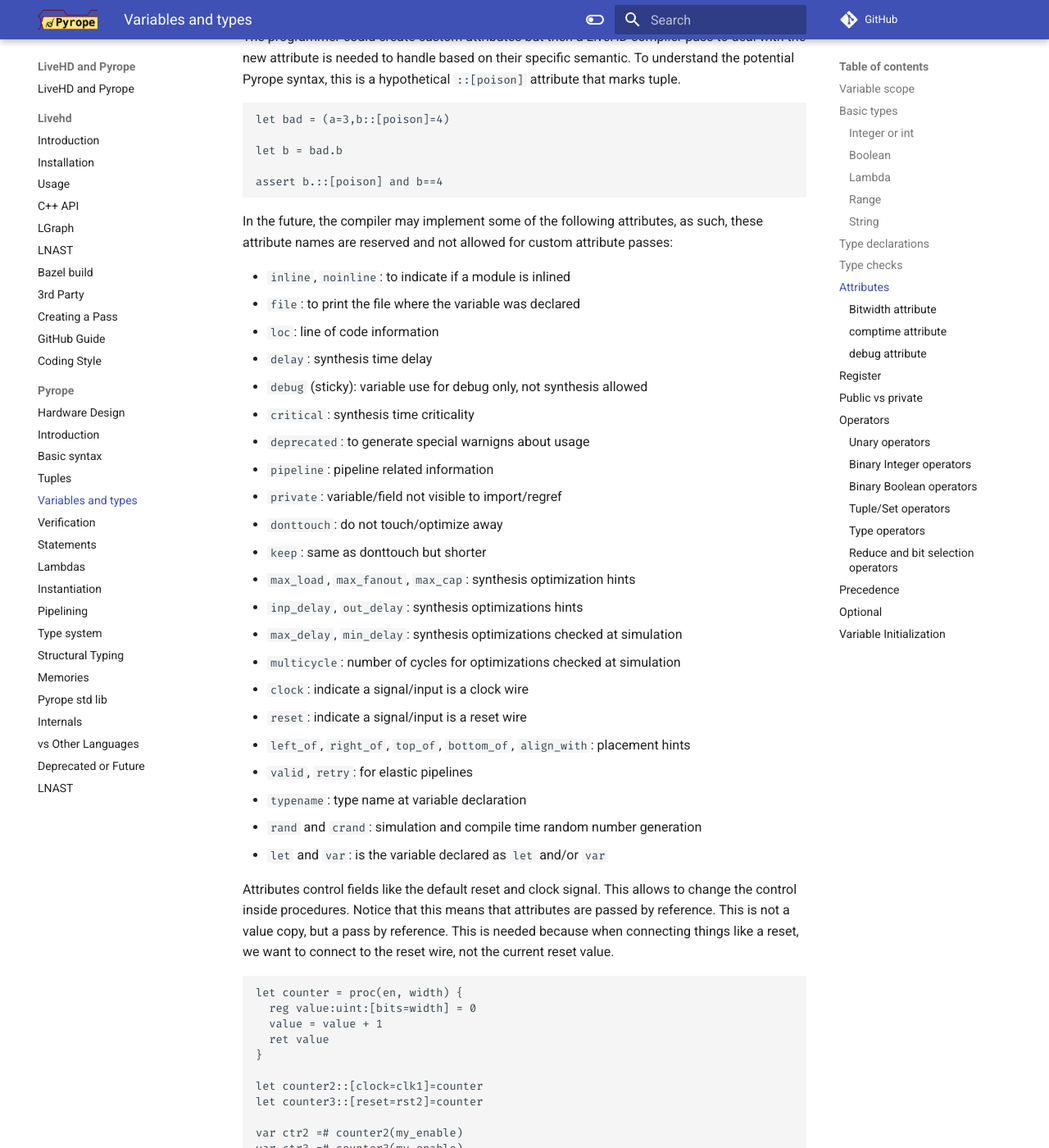
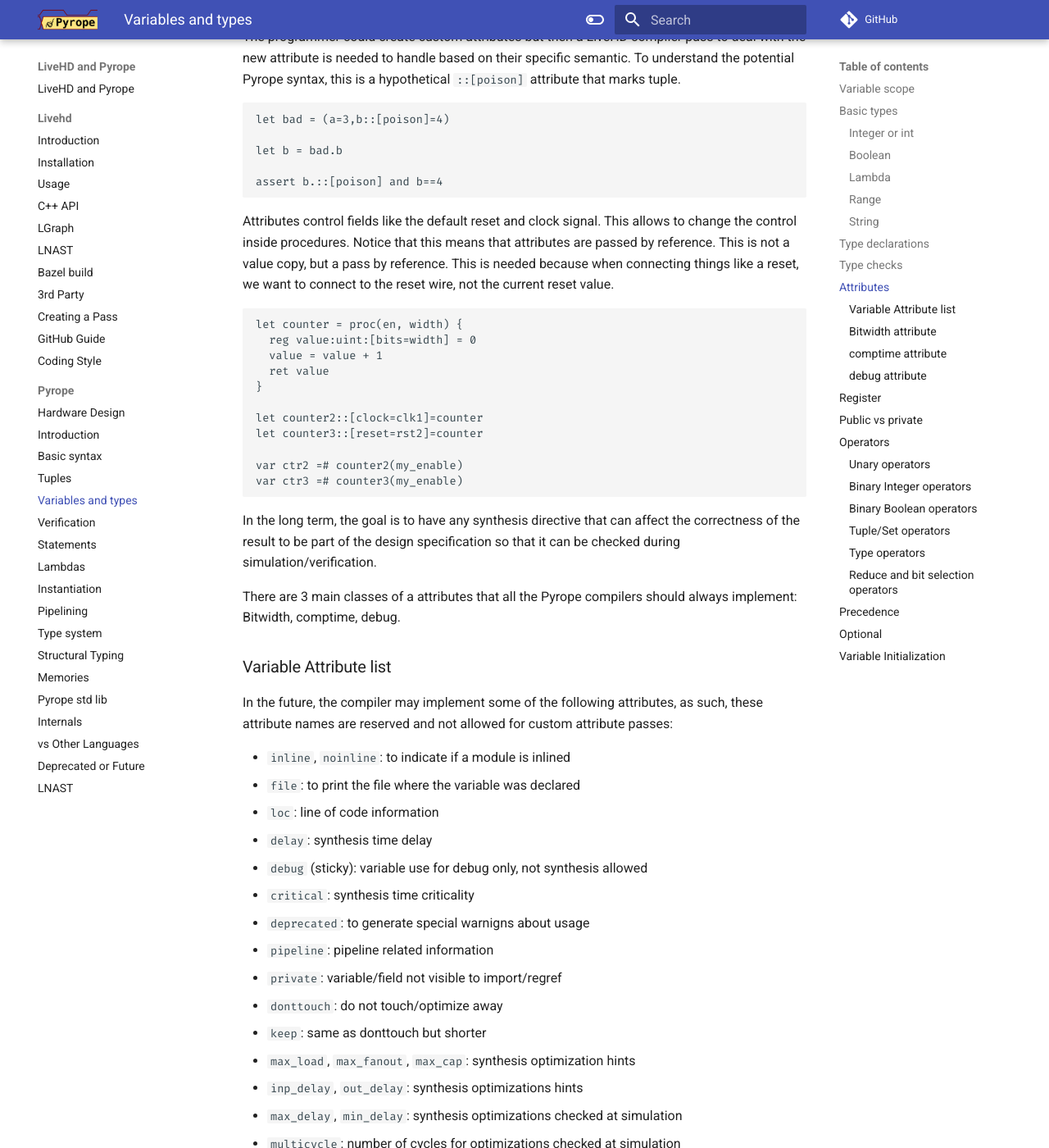
Before and after one commit to masc-ucsc/docs, an MkDocs documentation site: the page built from docs/pyrope/04-variables.md, in a window 1280 px wide and 1400 px high, scrolled down 7694 px. Shown: the whole window at 82% size. Built offline with MkDocs 1.6.1 and Material for MkDocs 9.7.7, drawn with Linux system fonts in a browser that asks for light colours; comment, search, counter and statistics services are not loaded; some of the changed text lies outside the part shown.

Commit message:
move attribute list

````diff
--- a/docs/pyrope/04-variables.md
+++ b/docs/pyrope/04-variables.md
@@ -469,32 +469,6 @@ let b = bad.b
 assert b.::[poison] and b==4
 ```
 
-In the future, the compiler may implement some of the following attributes, as
-such, these attribute names are reserved and not allowed for custom attribute
-passes:
-
-* `inline`, `noinline`: to indicate if a module is inlined
-* `file`: to print the file where the variable was declared
-* `loc`: line of code information
-* `delay`: synthesis time delay
-* `debug` (sticky): variable use for debug only, not synthesis allowed
-* `critical`: synthesis time criticality
-* `deprecated`: to generate special warnigns about usage
-* `pipeline`: pipeline related information
-* `private`: variable/field not visible to import/regref
-* `donttouch`: do not touch/optimize away
-* `keep`: same as donttouch but shorter
-* `max_load`, `max_fanout`, `max_cap`: synthesis optimization hints
-* `inp_delay`, `out_delay`: synthesis optimizations hints
-* `max_delay`, `min_delay`: synthesis optimizations checked at simulation
-* `multicycle`: number of cycles for optimizations checked at simulation
-* `clock`: indicate a signal/input is a clock wire
-* `reset`: indicate a signal/input is a reset wire
-* `left_of`, `right_of`, `top_of`, `bottom_of`, `align_with`: placement hints
-* `valid`, `retry`: for elastic pipelines
-* `typename`: type name at variable declaration
-* `rand` and `crand`: simulation and compile time random number generation
-* `let` and `var`: is the variable declared as `let` and/or `var`
 
 Attributes control fields like the default reset and clock signal. This allows
 to change the control inside procedures. Notice that this means that attributes
@@ -524,6 +498,38 @@ can be checked during simulation/verification.
 There are 3 main classes of a attributes that all the Pyrope compilers should
 always implement: Bitwidth, comptime, debug.
 
+### Variable Attribute list
+
+In the future, the compiler may implement some of the following attributes, as
+such, these attribute names are reserved and not allowed for custom attribute
+passes:
+
+* `inline`, `noinline`: to indicate if a module is inlined
+* `file`: to print the file where the variable was declared
+* `loc`: line of code information
+* `delay`: synthesis time delay
+* `debug` (sticky): variable use for debug only, not synthesis allowed
+* `critical`: synthesis time criticality
+* `deprecated`: to generate special warnigns about usage
+* `pipeline`: pipeline related information
+* `private`: variable/field not visible to import/regref
+* `donttouch`: do not touch/optimize away
+* `keep`: same as donttouch but shorter
+* `max_load`, `max_fanout`, `max_cap`: synthesis optimization hints
+* `inp_delay`, `out_delay`: synthesis optimizations hints
+* `max_delay`, `min_delay`: synthesis optimizations checked at simulation
+* `multicycle`: number of cycles for optimizations checked at simulation
+* `clock`: indicate a signal/input is a clock wire
+* `reset`: indicate a signal/input is a reset wire
+* `left_of`, `right_of`, `top_of`, `bottom_of`, `align_with`: placement hints
+* `valid`, `retry`: for elastic pipelines
+* `typename`: type name at variable declaration
+* `rand` and `crand`: simulation and compile time random number generation
+* `let` and `var`: is the variable declared as `let` and/or `var`
+* `warn`: is a boolean what when set to false disables compile warnings for associated variable
+
+Registers and other objects may have additional attributes.
+
 
 ### Bitwidth attribute
 
@@ -531,13 +537,13 @@ To set constrains on integer arithmetic operations, the compiler has a set
 of bitwidth related attributes:
 
 
-* `$max`: the maximum value allowed
-* `$min`: the minimum value allowed
-* `$ubits`: Maximum number of bits to represent the unsigned value. The number must be positive or zero
-* `$sbits`: Maximum number of bits, and the number can be negative
-* `$wrap`: allows to drop bits that do not fit on the left-hand side. It performs sign
+* `max`: the maximum value allowed
+* `min`: the minimum value allowed
+* `ubits`: Maximum number of bits to represent the unsigned value. The number must be positive or zero
+* `sbits`: Maximum number of bits, and the number can be negative
+* `wrap`: allows to drop bits that do not fit on the left-hand side. It performs sign
   extension if needed.
-* `$saturate` keeps the maximum or minimum (negative integer) that fits on the
+* `saturate` keeps the maximum or minimum (negative integer) that fits on the
   left-hand side.
 
 
````
